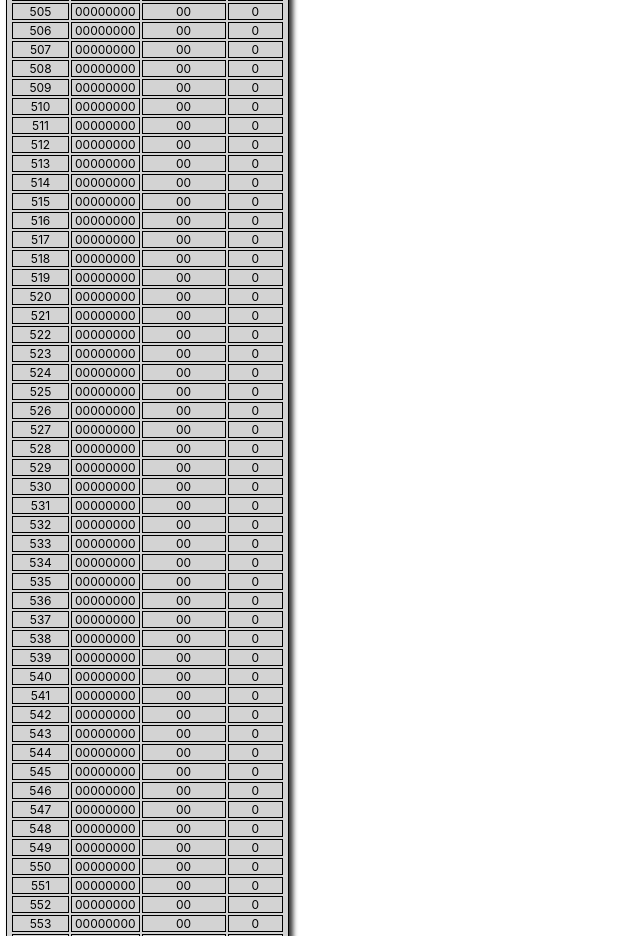
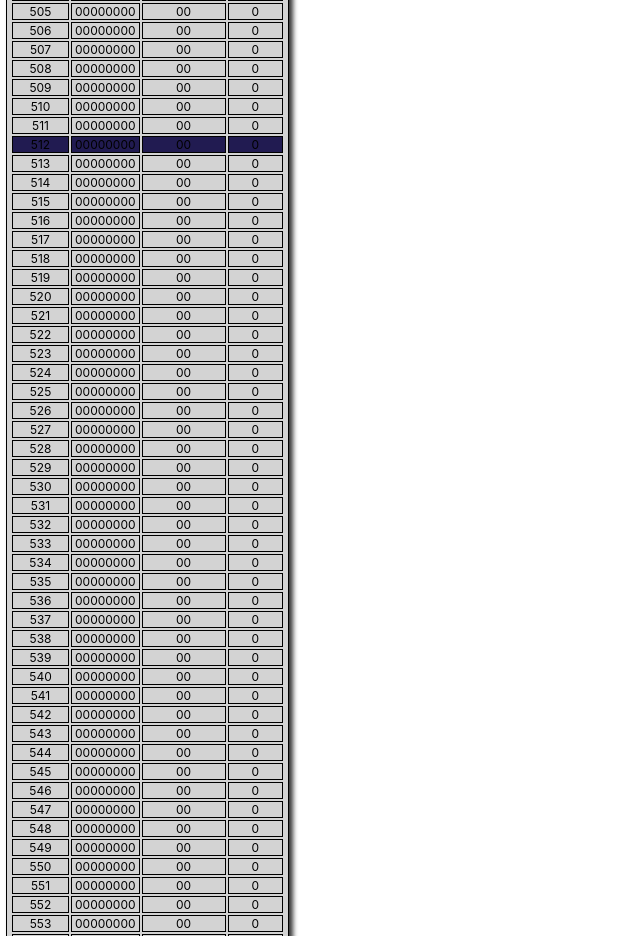
Before and after one commit to stratosphr/emulator, a React (Create React App) app: page / in a window 1280 px wide. Shown: the part 9660-10596 px from the top of the page, without its empty margins (0-640 px from the left). Built offline with nearby package versions, Linux system fonts and the light colour scheme.

Commit message:
Memory pointers are now displayed

```diff
--- a/src/app/Emulator.tsx
+++ b/src/app/Emulator.tsx
@@ -21,7 +21,7 @@ export default class Emulator extends Component<IEmulatorProps, IEmulatorState>
 	private readonly v: ByteMemory
 	private readonly i: HalfWordMemory
 	private readonly stack: HalfWordMemory
-	private readonly jumpCounter: MemoryPointer
+	private readonly stackPointer: MemoryPointer
 	private readonly gameCounter: ByteMemory
 	private readonly soundCounter: ByteMemory
 
@@ -33,7 +33,7 @@ export default class Emulator extends Component<IEmulatorProps, IEmulatorState>
 		this.v = new ByteMemory(16)
 		this.i = new HalfWordMemory()
 		this.stack = new HalfWordMemory(16)
-		this.jumpCounter = new MemoryPointer(this.stack)
+		this.stackPointer = new MemoryPointer(this.stack)
 		this.gameCounter = new ByteMemory()
 		this.soundCounter = new ByteMemory()
 		this.ram.write(4096, 42)
@@ -45,9 +45,9 @@ export default class Emulator extends Component<IEmulatorProps, IEmulatorState>
 		return (
 			<System>
 				<Screen position={{x: 400, y: 100}} definition={{width: 64, height: 32}} pixelsDimensions={{width: 5, height: 5}} refreshFrequency={250} display={false} ref={this.screenRef} />
-				<Memory name={'RAM'} memory={this.ram} />
-				<Memory name={'V'} memory={this.v} />
-				<Memory name={'Stack'} memory={this.stack} />
+				<Memory name={'RAM'} memory={this.ram} pointers={[this.pc]} />
+				<Memory name={'V'} memory={this.v} pointers={[]} />
+				<Memory name={'Stack'} memory={this.stack} pointers={[this.stackPointer, new MemoryPointer(this.ram, 3)]} />
 			</System>
 		)
 	}
--- a/src/app/core/memory/Memory.tsx
+++ b/src/app/core/memory/Memory.tsx
@@ -2,11 +2,14 @@ import React, {Component} from 'react'
 import AMemory from './AMemory'
 import '../../css/Memory.css'
 import Numbers from '../utils/Numbers'
+import MemoryPointer from '../counters/MemoryPointer'
+import Colors from '../utils/Colors'
 
 interface IMemoryProps {
 
 	name: string
 	memory: AMemory
+	pointers: MemoryPointer[]
 
 }
 
@@ -33,12 +36,13 @@ export default class Memory extends Component<IMemoryProps, IMemoryState> {
 					</thead>
 					<tbody>
 					{this.props.memory.map((data, address) =>
-						<tr key={this.props.name + '_tr_' + address}>
+						<tr style={{backgroundColor: this.props.pointers.some(pointer => pointer.address === address) ? Colors.random() : 'transparent'}} key={this.props.name + '_tr_' + address}>
 							<td>{address}</td>
 							<td>{Numbers.toStringWithBase(this.props.memory.read(address), 2, this.props.memory.dataLength)}</td>
 							<td>{Numbers.toStringWithBase(this.props.memory.read(address), 16, this.props.memory.dataLength / 4)}</td>
 							<td>{this.props.memory.read(address)}</td>
-						</tr>)}
+						</tr>
+					)}
 					</tbody>
 				</table>
 			</div>
--- /dev/null
+++ b/src/app/core/utils/Colors.ts
@@ -0,0 +1,9 @@
+import Numbers from './Numbers'
+
+export default class Colors {
+
+	public static random(): string {
+		return '#' + Numbers.toStringWithBase(Math.floor(Math.random() * 16777215), 16, 6)
+	}
+
+}
--- a/src/app/core/utils/Numbers.ts
+++ b/src/app/core/utils/Numbers.ts
@@ -2,7 +2,7 @@ import {EDataLength} from '../memory/EDataLength'
 
 export default class Numbers {
 
-	public static toStringWithBase(value: number, base: number, length: EDataLength = EDataLength.BYTE): string {
+	public static toStringWithBase(value: number, base: number, length: number): string {
 		return Numbers.pad(value.toString(base), length).toUpperCase()
 	}
 
```
